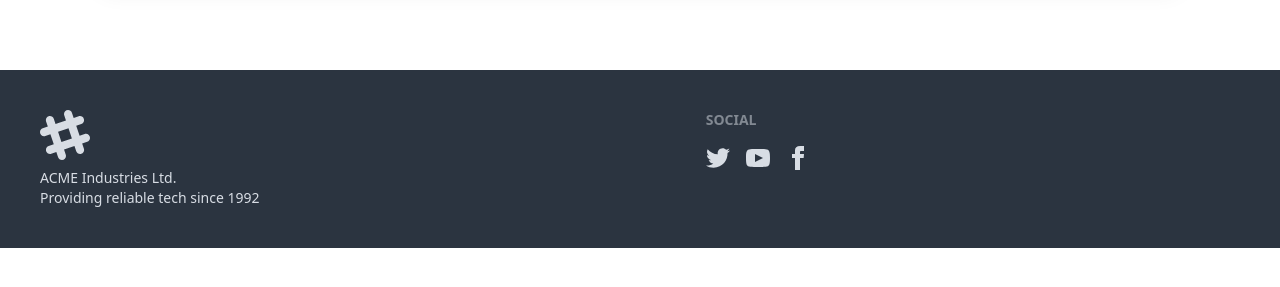
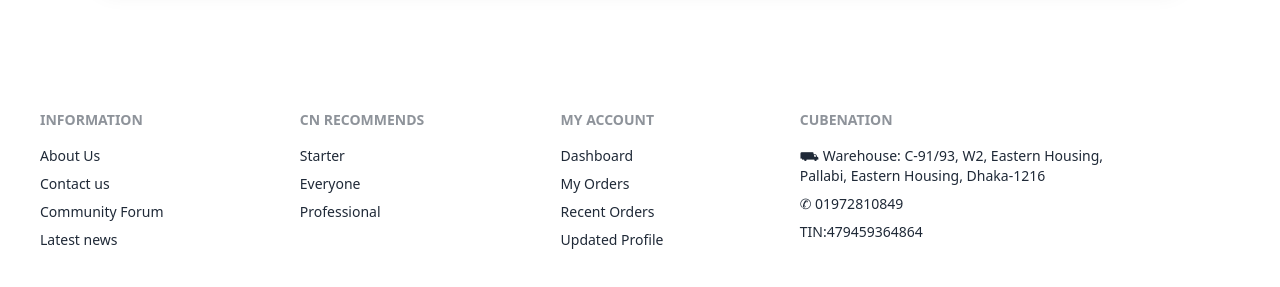
Before and after one commit to rakibul-wdp/rubik-s-cube, a React (Vite) app: page / in a window 1280 px wide. Shown: the part 3272-3559 px from the top of the page. Before the commit the page ends 3520 px from the top, so only its background shows below. Built offline with nearby package versions, Linux system fonts and the light colour scheme; no server answers; data requests are answered from the project's data file.

Commit message:
update footer

```diff
--- a/src/components/Footer.jsx
+++ b/src/components/Footer.jsx
@@ -1,65 +1,36 @@
 const Footer = () => {
   return (
-    <>
-      <footer className="footer p-10 bg-neutral text-neutral-content">
-        <aside>
-          <svg
-            width="50"
-            height="50"
-            viewBox="0 0 24 24"
-            xmlns="http://www.w3.org/2000/svg"
-            fillRule="evenodd"
-            clipRule="evenodd"
-            className="fill-current"
-          >
-            <path d="M22.672 15.226l-2.432.811.841 2.515c.33 1.019-.209 2.127-1.23 2.456-1.15.325-2.148-.321-2.463-1.226l-.84-2.518-5.013 1.677.84 2.517c.391 1.203-.434 2.542-1.831 2.542-.88 0-1.601-.564-1.86-1.314l-.842-2.516-2.431.809c-1.135.328-2.145-.317-2.463-1.229-.329-1.018.211-2.127 1.231-2.456l2.432-.809-1.621-4.823-2.432.808c-1.355.384-2.558-.59-2.558-1.839 0-.817.509-1.582 1.327-1.846l2.433-.809-.842-2.515c-.33-1.02.211-2.129 1.232-2.458 1.02-.329 2.13.209 2.461 1.229l.842 2.515 5.011-1.677-.839-2.517c-.403-1.238.484-2.553 1.843-2.553.819 0 1.585.509 1.85 1.326l.841 2.517 2.431-.81c1.02-.33 2.131.211 2.461 1.229.332 1.018-.21 2.126-1.23 2.456l-2.433.809 1.622 4.823 2.433-.809c1.242-.401 2.557.484 2.557 1.838 0 .819-.51 1.583-1.328 1.847m-8.992-6.428l-5.01 1.675 1.619 4.828 5.011-1.674-1.62-4.829z"></path>
-          </svg>
-          <p>
-            ACME Industries Ltd.
-            <br />
-            Providing reliable tech since 1992
-          </p>
-        </aside>
-        <nav>
-          <h6 className="footer-title">Social</h6>
-          <div className="grid grid-flow-col gap-4">
-            <a>
-              <svg
-                xmlns="http://www.w3.org/2000/svg"
-                width="24"
-                height="24"
-                viewBox="0 0 24 24"
-                className="fill-current"
-              >
-                <path d="M24 4.557c-.883.392-1.832.656-2.828.775 1.017-.609 1.798-1.574 2.165-2.724-.951.564-2.005.974-3.127 1.195-.897-.957-2.178-1.555-3.594-1.555-3.179 0-5.515 2.966-4.797 6.045-4.091-.205-7.719-2.165-10.148-5.144-1.29 2.213-.669 5.108 1.523 6.574-.806-.026-1.566-.247-2.229-.616-.054 2.281 1.581 4.415 3.949 4.89-.693.188-1.452.232-2.224.084.626 1.956 2.444 3.379 4.6 3.419-2.07 1.623-4.678 2.348-7.29 2.04 2.179 1.397 4.768 2.212 7.548 2.212 9.142 0 14.307-7.721 13.995-14.646.962-.695 1.797-1.562 2.457-2.549z"></path>
-              </svg>
-            </a>
-            <a>
-              <svg
-                xmlns="http://www.w3.org/2000/svg"
-                width="24"
-                height="24"
-                viewBox="0 0 24 24"
-                className="fill-current"
-              >
-                <path d="M19.615 3.184c-3.604-.246-11.631-.245-15.23 0-3.897.266-4.356 2.62-4.385 8.816.029 6.185.484 8.549 4.385 8.816 3.6.245 11.626.246 15.23 0 3.897-.266 4.356-2.62 4.385-8.816-.029-6.185-.484-8.549-4.385-8.816zm-10.615 12.816v-8l8 3.993-8 4.007z"></path>
-              </svg>
-            </a>
-            <a>
-              <svg
-                xmlns="http://www.w3.org/2000/svg"
-                width="24"
-                height="24"
-                viewBox="0 0 24 24"
-                className="fill-current"
-              >
-                <path d="M9 8h-3v4h3v12h5v-12h3.642l.358-4h-4v-1.667c0-.955.192-1.333 1.115-1.333h2.885v-5h-3.808c-3.596 0-5.192 1.583-5.192 4.615v3.385z"></path>
-              </svg>
-            </a>
-          </div>
-        </nav>
-      </footer>
-    </>
+    <footer className="footer p-10 bg-base-100">
+      <nav>
+        <h6 className="footer-title">Information</h6>
+        <a className="link link-hover">About Us</a>
+        <a className="link link-hover">Contact us</a>
+        <a className="link link-hover">Community Forum</a>
+        <a className="link link-hover">Latest news</a>
+      </nav>
+      <nav>
+        <h6 className="footer-title">CN Recommends</h6>
+        <a className="link link-hover">Starter</a>
+        <a className="link link-hover">Everyone</a>
+        <a className="link link-hover">Professional</a>
+      </nav>
+      <nav>
+        <h6 className="footer-title">My Account</h6>
+        <a className="link link-hover">Dashboard</a>
+        <a className="link link-hover">My Orders</a>
+        <a className="link link-hover">Recent Orders</a>
+        <a className="link link-hover">Updated Profile</a>
+      </nav>
+      <nav>
+        <h6 className="footer-title">CubeNation</h6>
+        <a className="link link-hover w-80">
+          ⛟ Warehouse: C-91/93, W2, Eastern Housing, Pallabi, Eastern Housing,
+          Dhaka-1216
+        </a>
+        <a className="link link-hover">✆ 01972810849</a>
+        <a className="link link-hover">TIN:479459364864</a>
+      </nav>
+    </footer>
   );
 };
 
```
